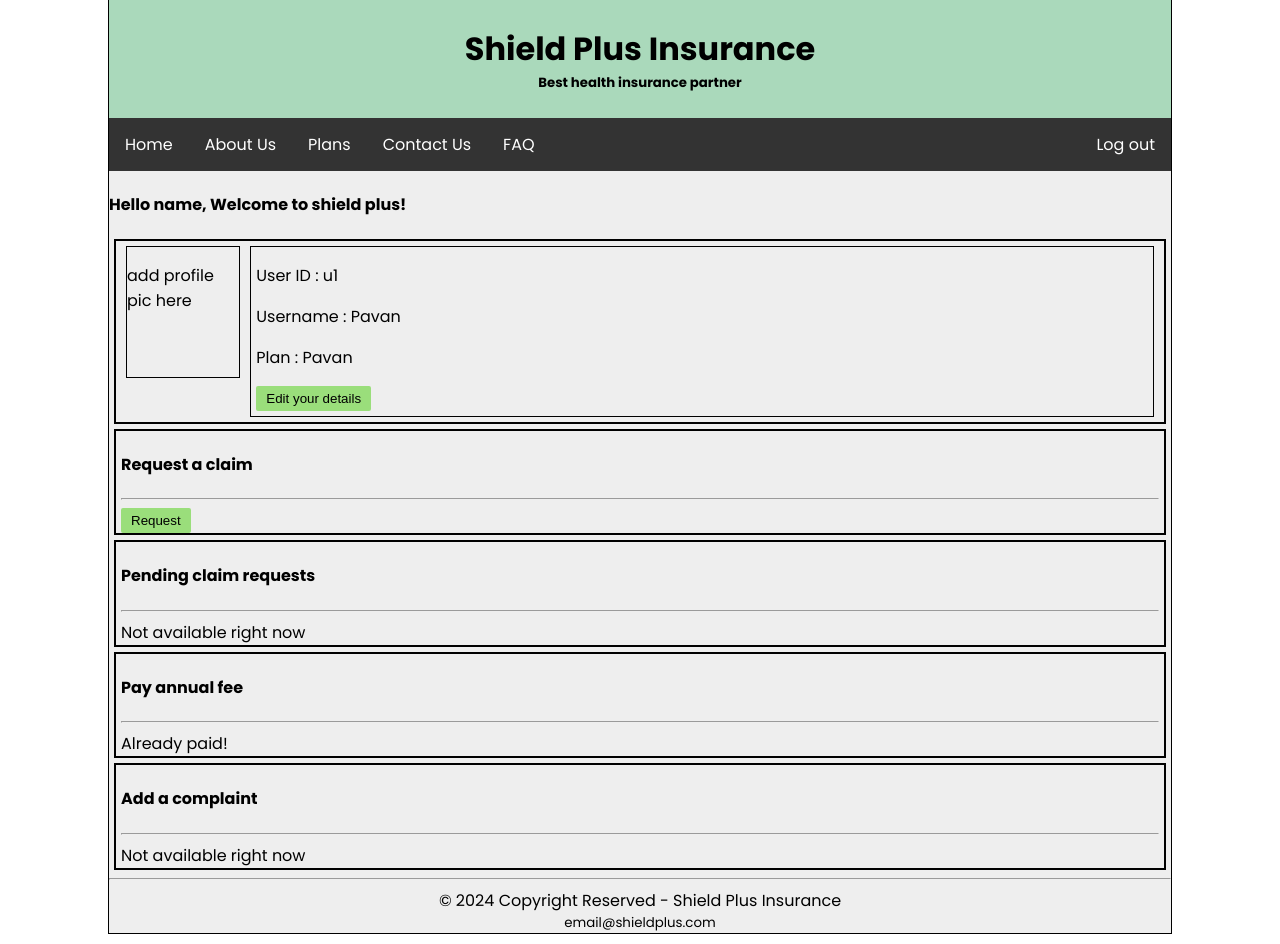
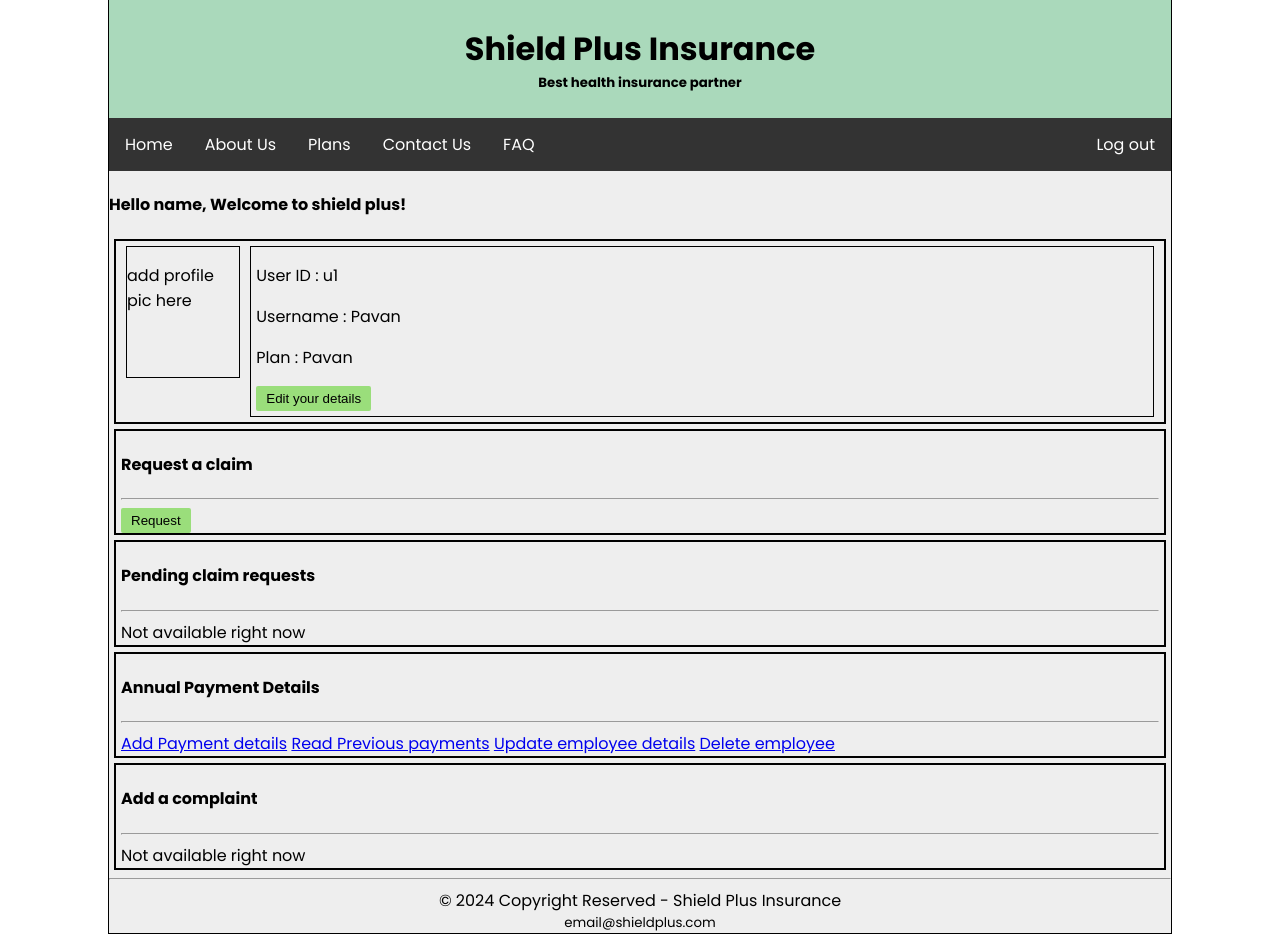
Before and after one commit to pavanuthsara/myweb7, a PHP site: page /user.php in a window 1280 px wide. Shown: the part 27-971 px from the top of the page. Run offline with PHP 8.4, Linux system fonts and the light colour scheme; a user stored in the database is signed in.

Commit message:
annual-fee crud version 1.1

```diff
--- a/user.php
+++ b/user.php
@@ -65,10 +65,16 @@
 			Not available right now
 		</div>
 
-		<div class="annual-fee details">
-			<h4>Pay annual fee</h4>
+
+		<div class="manage-employee details">
+            <h4 class="title">Annual Payment Details</h4>
 			<hr>
-			Already paid!
+            <div class="employee-buttons">
+			<a href="annualFee/add-af.php" target="_blank" class="button-one">Add Payment details</a>
+            <a href="annualFee/read-af.php" target="_blank" class="button-one">Read Previous payments</a>
+            <a href="annualFee/add-af.php" target="_blank" class="button-one">Update employee details</a>
+            <a href="annualFee/add-af.php" target="_blank" class="button-one">Delete employee</a>
+        	</div>
 		</div>
 
 		<div class="complaint details">
```
Also changed, not shown: annualFee/add-af.php (+14 -24 lines).
